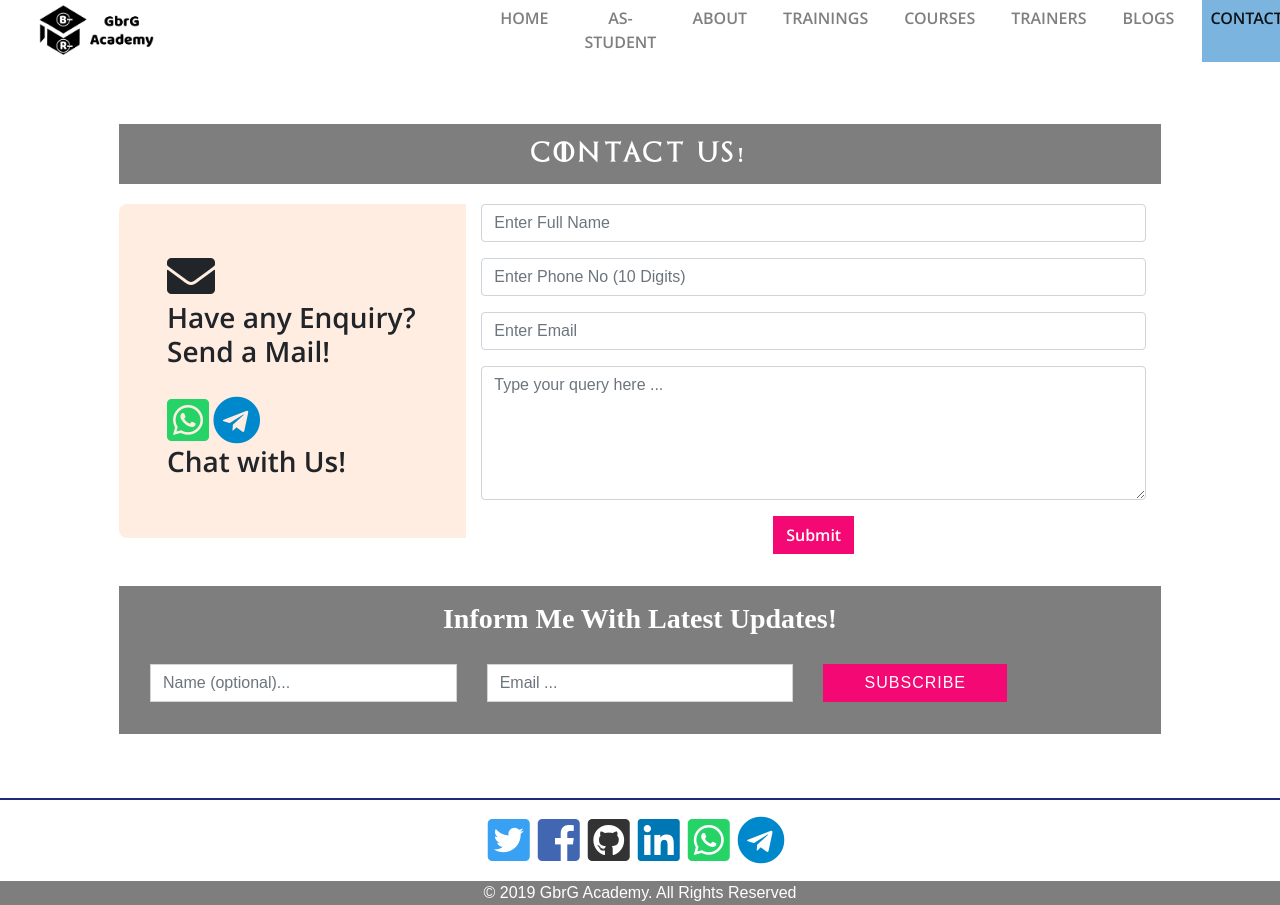
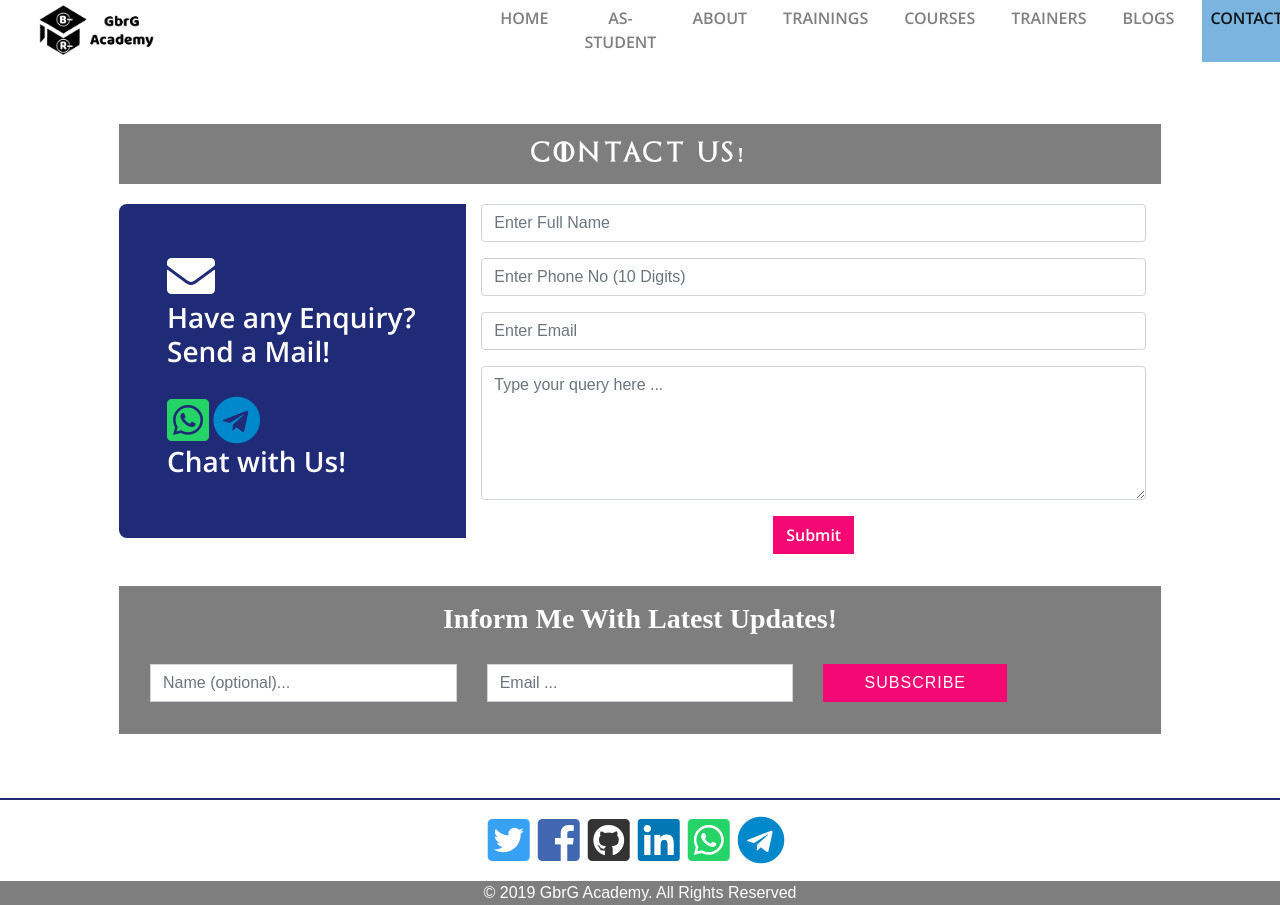
Before and after one commit to gbrgacademy/gbrgacademy.github.io, a Jekyll site: the page built from contact.html, in a window 1280 px wide. Built offline with Jekyll 4.4.1, drawn with Linux system fonts in a browser that asks for light colours; some web fonts are replaced.

Commit message:
Updated contact page color

```diff
--- a/_sass/contact.scss
+++ b/_sass/contact.scss
@@ -2,7 +2,8 @@
   padding: 4em;
 }
 .contact-info {
-  background: $color3;
+  background: $color1;
+  color: white;
   padding: 3em;
   border-top-left-radius: 0.5rem;
   border-bottom-left-radius: 0.5rem;
```
